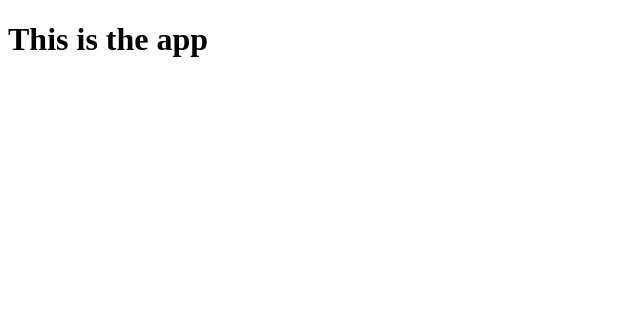
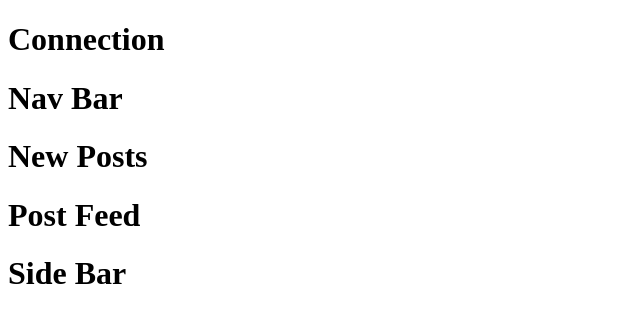
Before and after one commit to mchen719/connection, a React app: page / in a window 1280 px wide. Shown: the top 322 px of the page, without its empty margins (0-640 px from the left). Built offline with nearby package versions, Linux system fonts and the light colour scheme.

Commit message:
Completed Skeleton of the Home Page to include the components Logo, NavBar, NewPost, PostFeed, and SideBar.

```diff
--- a/src/App.js
+++ b/src/App.js
@@ -1,116 +1,5 @@
-// import { useState, useEffect } from 'react'
-// import TodoList from './components/TodoList/TodoList'
-// import styles from './App.module.scss'
+import HomePage from './pages/HomePage/HomePage.js';
 
-
-// export default function App(){
-//     const [todos, setTodos] = useState([])
-//     const [completedTodos, setCompletedTodos] = useState([])
-//     const [newTodo, setNewTodo] = useState({
-//         title: '',
-//         completed: false
-//     })
-
-//     //createTodos
-//     const createTodo = async () => {
-//         const body = {...newTodo}
-//         try {
-//             const response = await fetch('/api/todos', {
-//                 method: 'POST',
-//                 headers: {
-//                     'Content-Type': 'application/json'
-//                 },
-//                 body: JSON.stringify(body)
-//             })
-//             const createdTodo = await response.json()
-//             const todosCopy = [createdTodo,...todos]
-//             setTodos(todosCopy)
-//             setNewTodo({
-//                 title: '',
-//                 completed: false
-//             })
-//         } catch (error) {
-//             console.error(error)
-//         }
-//     }
-//     //deleteTodos
-//     const deleteTodo = async (id) => {
-//         try {
-//             const index = completedTodos.findIndex((todo) => todo._id === id)
-//             const completedTodosCopy = [...completedTodos]
-//             const response = await fetch(`/api/todos/${id}`, {
-//                 method: 'DELETE',
-//                 headers: {
-//                     'Content-Type': 'application/json'
-//                 }
-//             })
-//             await response.json()
-//             completedTodosCopy.splice(index, 1)
-//             setCompletedTodos(completedTodosCopy)
-//         } catch (error) {
-//             console.error(error)
-//         }
-//     }
-//     //moveToCompleted
-//     const moveToCompleted = async (id) => {
-//         try {
-//             const index = todos.findIndex((todo) => todo._id === id)
-//             const todosCopy = [...todos]
-//             const subject = todosCopy[index]
-//             subject.completed = true
-//             const response = await fetch(`/api/todos/${id}`, {
-//                 method: 'PUT',
-//                 headers: {
-//                     'Content-Type': 'application/json'
-//                 },
-//                 body: JSON.stringify(subject)
-//             })
-//             const updatedTodo = await response.json()
-//             const completedTDsCopy = [updatedTodo, ...completedTodos]
-//             setCompletedTodos(completedTDsCopy)
-//             todosCopy.splice(index, 1)
-//             setTodos(todosCopy)
-//         } catch (error) {
-//             console.error(error)
-//         }
-//     }
-//     //getTodos
-//     const getTodos = async () => {
-//         try{
-//             const response = await fetch('/api/todos')
-//             const foundTodos = await response.json()
-//             setTodos(foundTodos.reverse())
-//             console.log('hey')
-//             const responseTwo = await fetch('/api/todos/completed')
-//             const foundCompletedTodos = await responseTwo.json()
-//             setCompletedTodos(foundCompletedTodos.reverse())
-//         } catch(error){
-//             console.error(error)
-//         }
-//     }
-//     useEffect(() => {
-//         getTodos()
-//     }, [])
-//     return(
-//         <>
-
-//             <div className={styles.banner}>
-//                 <h1>The World Famous Big Poppa Code React Starter Kit</h1>
-//               <img src='https://i.imgur.com/5WXigZL.jpg'/>
-//             </div>
-//             <TodoList
-//             newTodo={newTodo}
-//             setNewTodo={setNewTodo}
-//             createTodo={createTodo}
-//             todos={todos}
-//             moveToCompleted={moveToCompleted}
-//             completedTodos={completedTodos}
-//             deleteTodo={deleteTodo}
-//             />
-//         </>
-//     )
-// }
-
- export default function App() {
-    return <h1>This is the app</h1>
+export default function App() {
+	return <HomePage />;
 }
--- a/src/components/Logo/Logo.js
+++ b/src/components/Logo/Logo.js
@@ -0,0 +1,9 @@
+import styles from './Logo.module.scss';
+
+export default function Logo({}) {
+	return (
+		<div>
+			<h1>Connection</h1>
+		</div>
+	);
+}
--- a/src/components/NavBar/NavBar.js
+++ b/src/components/NavBar/NavBar.js
@@ -0,0 +1,11 @@
+import styles from './NavBar.module.scss';
+import Logo from '../Logo/Logo.js';
+
+export default function NavBar({}) {
+	return (
+		<div>
+			<Logo />
+			<h1>Nav Bar</h1>
+		</div>
+	);
+}
--- a/src/components/NewPost/NewPost.js
+++ b/src/components/NewPost/NewPost.js
@@ -0,0 +1,9 @@
+import styles from './NewPost.module.scss';
+
+export default function NewPost({}) {
+	return (
+		<div>
+			<h1>New Posts</h1>
+		</div>
+	);
+}
--- a/src/components/PostFeed/PostFeed.js
+++ b/src/components/PostFeed/PostFeed.js
@@ -0,0 +1,9 @@
+import styles from './PostFeed.module.scss';
+
+export default function PostFeed({}) {
+	return (
+		<div>
+			<h1>Post Feed</h1>
+		</div>
+	);
+}
--- a/src/components/SideBar/SideBar.js
+++ b/src/components/SideBar/SideBar.js
@@ -0,0 +1,9 @@
+import styles from './SideBar.module.scss';
+
+export default function SideBar({}) {
+	return (
+		<div>
+			<h1>Side Bar</h1>
+		</div>
+	);
+}
--- a/src/pages/HomePage/HomePage.js
+++ b/src/pages/HomePage/HomePage.js
@@ -0,0 +1,22 @@
+import NavBar from '../../components/NavBar/NavBar.js';
+import PostFeed from '../../components/PostFeed/PostFeed.js';
+import NewPost from '../../components/NewPost/NewPost.js';
+import SideBar from '../../components/SideBar/SideBar.js';
+
+export default function HomePage({}) {
+	return (
+		<>
+			<NavBar />
+
+			<div className="mainPage">
+				<div>
+					<NewPost />
+
+					<PostFeed />
+				</div>
+
+				<SideBar />
+			</div>
+		</>
+	);
+}
```
Also changed, not shown: public/index.html (+1 -7 lines), 2 other files (tests, documents, lock files or other folders).
